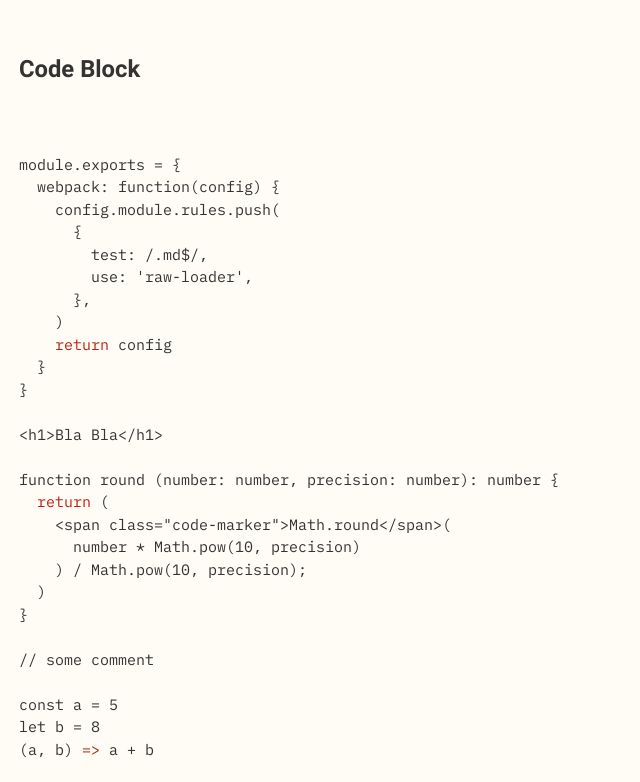
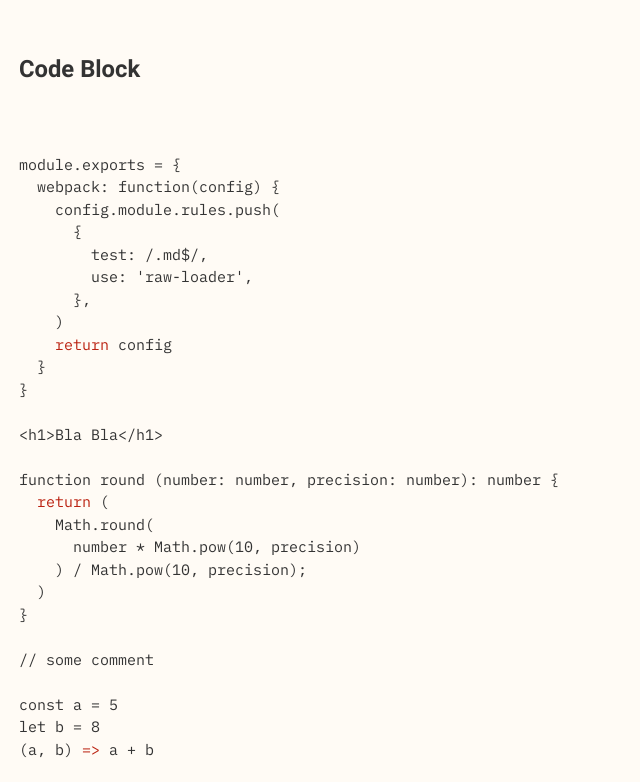
Before and after one commit to bart747/platforma, a Next.js app: page /designsystem in a window 1280 px wide. Shown: the part 2278-3060 px from the top of the page, without its empty margins (0-640 px from the left). Built offline with nearby package versions, Linux system fonts and the light colour scheme.

Commit message:
fix code snippet on 'design system' page

```diff
--- a/pages/designsystem.tsx
+++ b/pages/designsystem.tsx
@@ -33,7 +33,7 @@ module.exports = {
 
 function round (number: number, precision: number): number {
   return (
-    <span class="code-marker">Math.round</span>(
+    Math.round(
       number * Math.pow(10, precision)
     ) / Math.pow(10, precision);
   )
```
